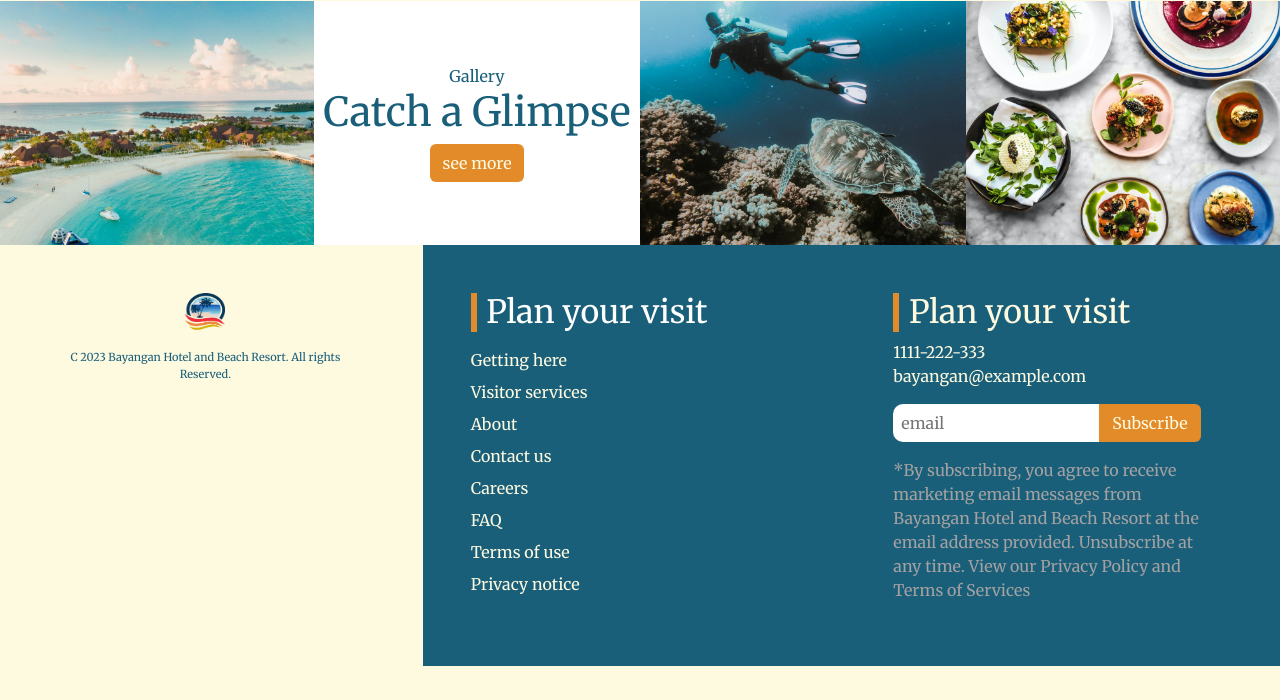
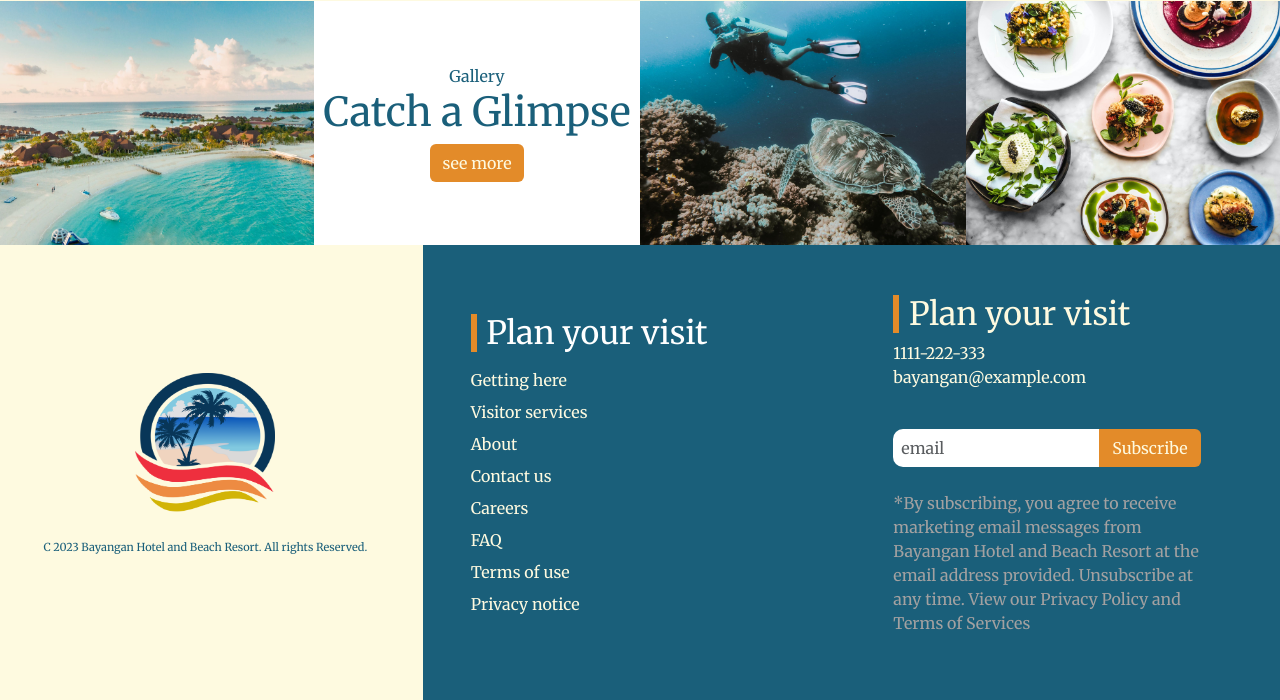
Before and after one commit to jasperayawan/MP3, a PHP site: page /MP3/index.php in a window 1280 px wide. Shown: the part 5333-6033 px from the top of the page. Before the commit the page ends 5999 px from the top, so only its background shows below. Run offline with PHP 8.4, Linux system fonts and the light colour scheme; data that the repository does not hold is empty.

Commit message:
update footer

```diff
--- a/components/footer.php
+++ b/components/footer.php
@@ -15,11 +15,11 @@
         <section class="footer relative overflow-hidden">
             <div class="footer_content">
                 <div class="row">
-                    <div class="col-lg-4 left_content">
+                    <div class="col-lg-4 left_content" style="padding: 5rem 0">
                         <div class="p-5 d-flex flex-column gap-3 text-center justify-content-center align-items-center">
                             <div class="logo">
                                 <a href="/index.php" class="logo">
-                                    <img src="../assets/Bayangan Hotel Logo.png" alt="" width="40" height="40">
+                                    <img src="../assets/Bayangan Hotel Logo.png" alt="" width="140" height="150">
                                 </a>
                             </div>
                             <?php
@@ -46,8 +46,8 @@
                             </div>
                         </div>
                     </div>
-                    <div class="col-md-12 col-lg-8 p-0 right_content">
-                        <div class="row d-flex flex-column flex-md-row container gap-4 gap-lg-0 py-5">
+                    <div class="col-md-12 col-lg-8 p-0 right_content" style="padding: 5rem 0">
+                        <div class="row d-flex flex-column flex-md-row container gap-4 gap-lg-0 py-5 h-100">
                             <div class="col d-flex justify-content-start px-5 h-100">
                                 <ul class="list-unstyled plan d-flex justify-content-center flex-column gap-2">
                                     <h2 class="plan_footer text-white">Plan your visit</h2>
@@ -61,22 +61,23 @@
                                     <li class="nav-item"><a href="#" class="nav-link">Privacy notice</a></li>
                                 </ul>
                             </div>
-                            <div class="col hotelReserve d-flex flex-column gap-3 px-5">
-                                <div>
+                            <div class="col hotelReserve d-flex justify-content-center align-items-start gap-4 flex-column px-5 h-100 ">
+                                <div class="d-flex flex-column gap-4">
                                     <ul class="list-unstyled">
                                         <h2 class="hotel_footer">Plan your visit</h2>
                                         <li class="nav-item"><a href="#" class="nav-link">1111-222-333</a></li>
                                         <li class="nav-item"><a href="#" class="nav-link">bayangan@example.com</a></li>
                                     </ul>
                                     <div class="subscribe input-group">
-                                        <input type="email" placeholder="email" id="email" name="email-footer" class="border-0 px-2">
+                                        <input type="email" placeholder="email" id="email" name="email-footer" class="form-control border-0 px-2">
                                         <button class="btn btn_subscribe">Subscribe</button>
                                     </div>
                                 </div>
-
-                                <p class="subscribing-info">*By subscribing, you agree to receive marketing email messages from Bayangan Hotel
+                                <div>
+                                    <p class="subscribing-info">*By subscribing, you agree to receive marketing email messages from Bayangan Hotel
                                     and Beach Resort at the email address provided. Unsubscribe at any time. View our
                                     Privacy Policy and Terms of Services</p>
+                                </div>
                             </div>
                         </div>
                     </div>
```
